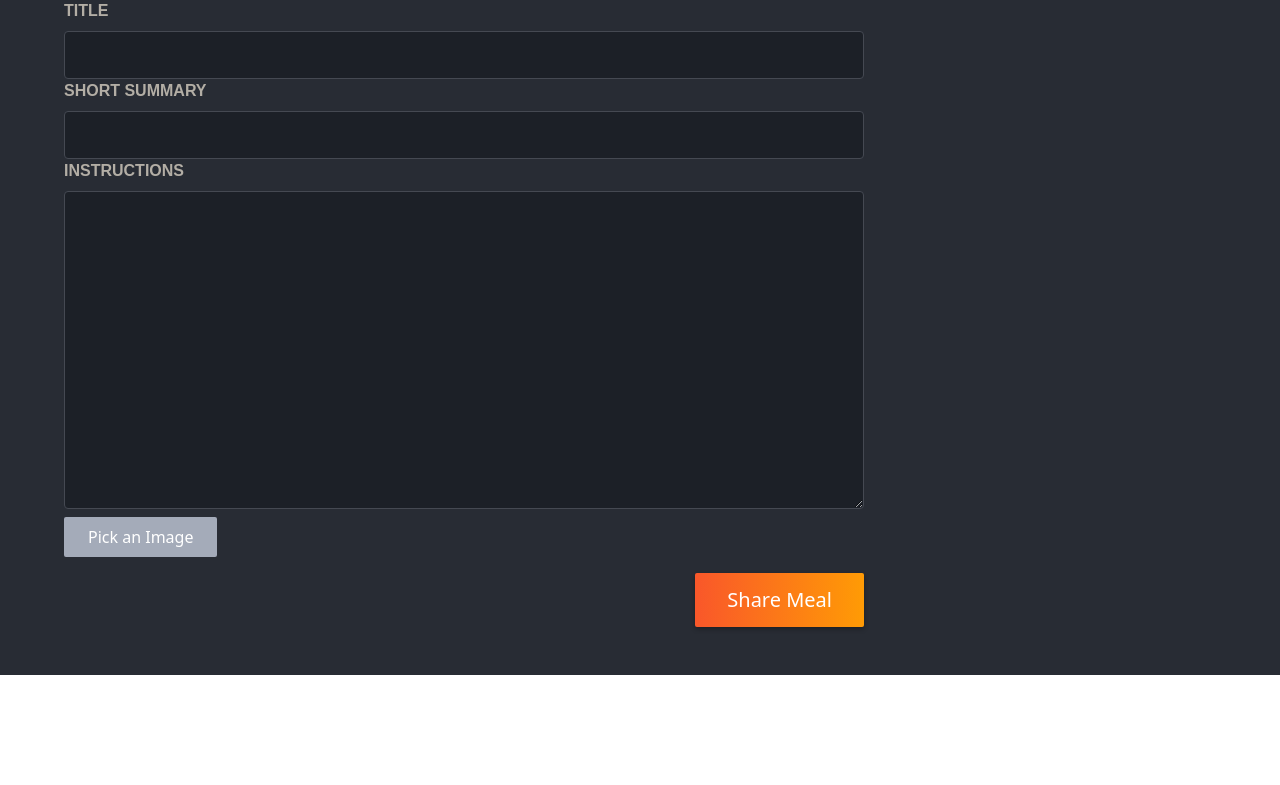
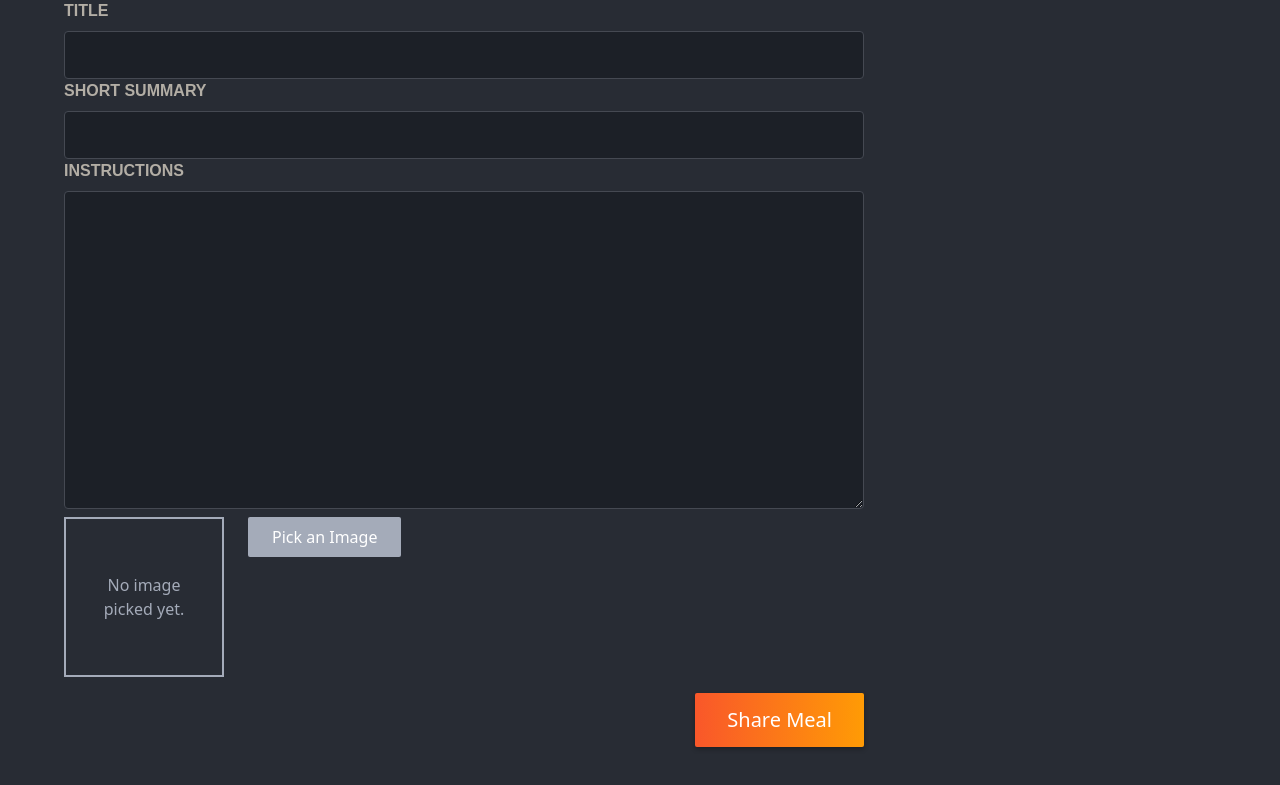
Before and after one commit to TranManhThang96/learn-nextjs-14, a Next.js app: page /meals/share in a window 1280 px wide. Shown: the part 425-1210 px from the top of the page. Before the commit the page ends 1100 px from the top, so only its background shows below. Built offline with nearby package versions, Linux system fonts and the light colour scheme.

Commit message:
adding an image preview to the picker

```diff
--- a/components/Meals/ImagePicker.tsx
+++ b/components/Meals/ImagePicker.tsx
@@ -1,7 +1,8 @@
 'use client';
 
-import { useRef } from 'react';
+import { useRef, useState } from 'react';
 import classes from './image-picker.module.css';
+import Image from 'next/image';
 
 export default function ImagePicker({
   label,
@@ -10,15 +11,42 @@
   label: string;
   name: string;
 }) {
+  const [pickedImage, setPickedImage] = useState<string | ArrayBuffer | null>(
+    null
+  );
   const imageInput = useRef<HTMLInputElement>(null);
+
   const handlePickClick = () => {
     imageInput.current?.click();
+  };
+  const handleImageChange = (event: any) => {
+    const file = event.target.files[0];
+    if (!file) {
+      setPickedImage(null);
+      return;
+    }
+
+    const fileReader = new FileReader();
+    fileReader.onload = () => {
+      setPickedImage(fileReader.result);
+    };
+    fileReader.readAsDataURL(file);
   };
 
   return (
     <div className={classes.picker}>
       <label htmlFor={name}>{label}</label>
       <div className={classes.controls}>
+        <div className={classes.preview}>
+          {!pickedImage && <p>No image picked yet.</p>}
+          {pickedImage && (
+            <Image
+              src={`${pickedImage}`}
+              alt="The image selected by the user."
+              fill
+            />
+          )}
+        </div>
         <input
           className={classes.input}
           type="file"
@@ -26,6 +54,7 @@
           accept="image/png, image/jpeg"
           name={name}
           ref={imageInput}
+          onChange={handleImageChange}
         />
         <button
           className={classes.button}
```
